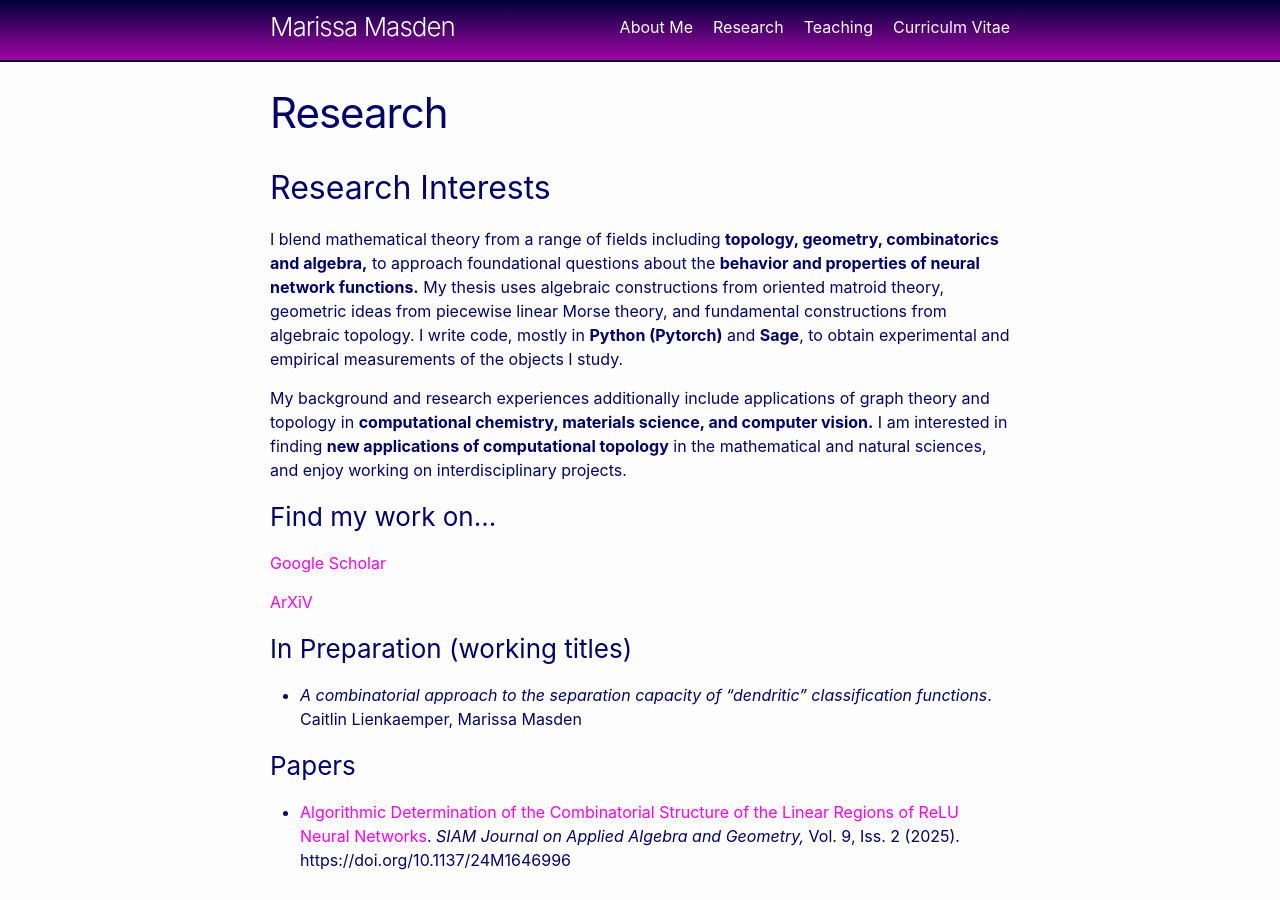
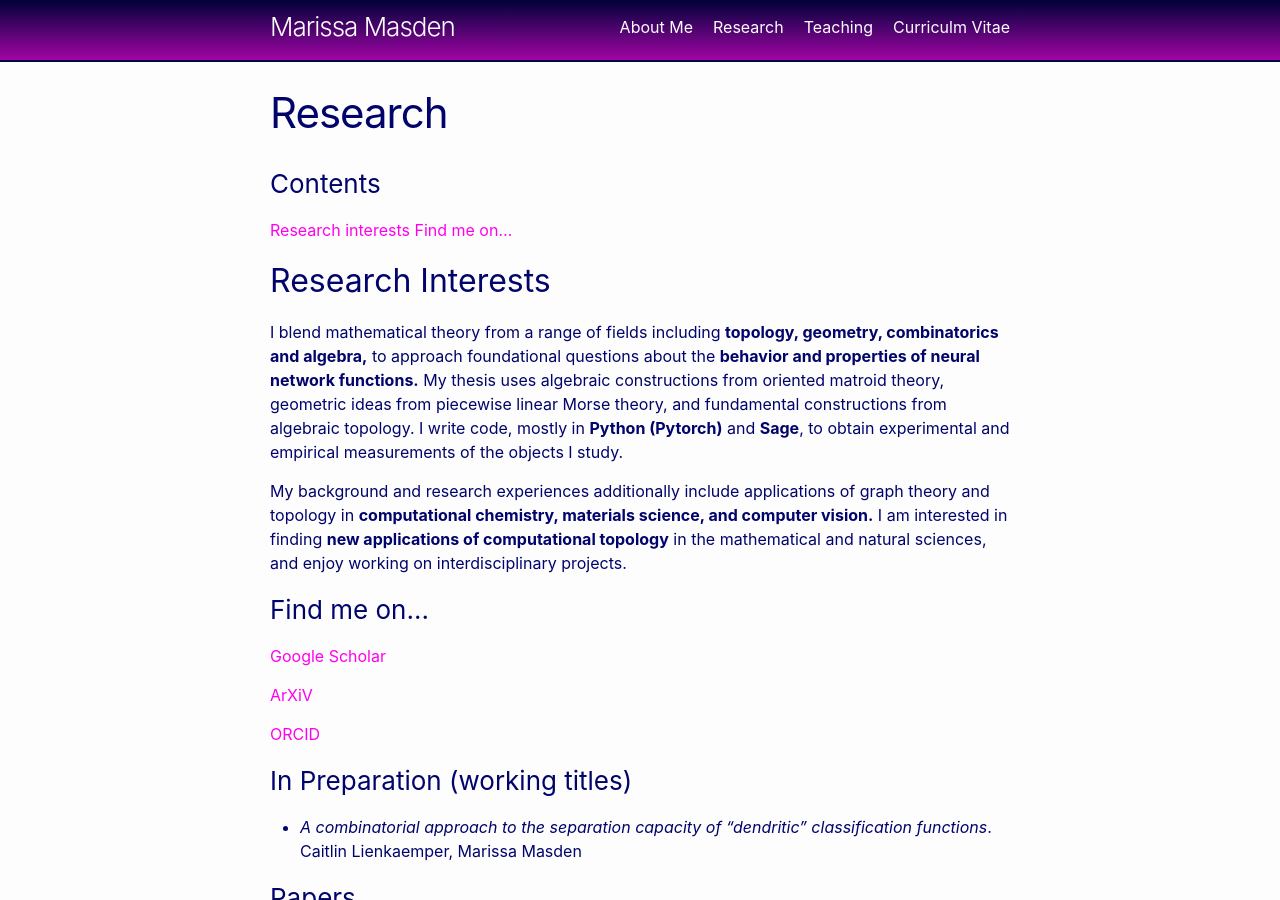
Before and after one commit to mmasden/mmasden.github.io, a Jekyll site: the page built from research.markdown, in a window 1280 px wide and 900 px high. Built offline with Jekyll 4.4.1, drawn with Linux system fonts in a browser that asks for light colours.

Commit message:
updating more

```diff
--- a/research.markdown
+++ b/research.markdown
@@ -5,21 +5,30 @@
 order: 2
 ---
 
+### Contents
 
+[Research interests](#interests)
+[Find me on...](#findme)
+
+
+<div id="interests"></div>
 ## Research Interests
 
 I blend mathematical theory from a range of fields including **topology, geometry, combinatorics and algebra,** to approach foundational questions about the **behavior and properties of neural network functions.** My thesis uses algebraic constructions from oriented matroid theory, geometric ideas from piecewise linear Morse theory, and fundamental constructions from algebraic topology.  I write code, mostly in **Python (Pytorch)** and **Sage**, to obtain experimental and empirical measurements of the objects I study.
 
 My background and research experiences additionally include applications of graph theory and topology in **computational chemistry, materials science, and computer vision.** I am interested in finding **new applications of computational topology** in the mathematical and natural sciences, and enjoy working on interdisciplinary projects.
 
-### Find my work on...
+<div id="findme"></div>
+### Find me on...
 
 [Google Scholar](https://scholar.google.com/citations?user=7RQU0k0AAAAJ&hl=en)
 
 [ArXiV](https://arxiv.org/search/?searchtype=author&query=Masden%2C+M)
 
+[ORCID](https://orcid.org/0000-0002-0522-1297)
 
 
+<div id="prep"></div>
 ### In Preparation (working titles)
 
 * *A combinatorial approach to the separation capacity of "dendritic" classification functions*. Caitlin Lienkaemper, Marissa Masden
--- a/vitae.markdown
+++ b/vitae.markdown
@@ -12,7 +12,10 @@
 
 ## Education
 
-Ph.D., Mathematics
+**Ph.D., Mathematics (Applied Topology). June 2023.
+Dissertation: *[Accessing the Topological Properties of Neural Network Functions.](https://www.proquest.com/openview/1b359d2e44a4fae0222967be2d846a5f/1?pq-origsite=gscholar&cbl=18750&diss=y)*
+
+*University of Oregon*, Eugene, OR. Advisor: Dev Sinha.
 
 ## Research
 
```
